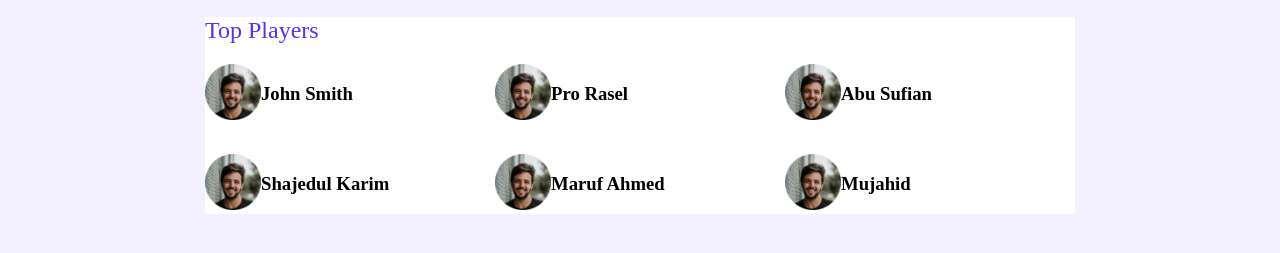
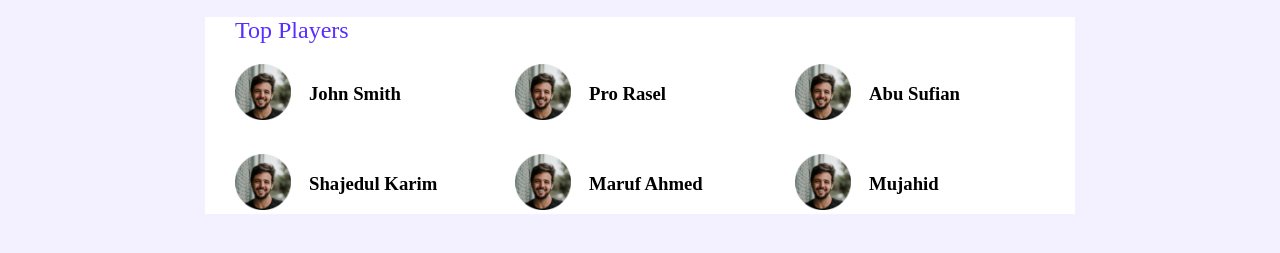
Before and after one commit to uh-shuvo/leader-board, a plain HTML site: page index.html in a window 1280 px wide. Shown: the part 67-320 px from the top of the page. Drawn offline with Linux system fonts and the light colour scheme.

Commit message:
top player added

```diff
--- a/index.html
+++ b/index.html
@@ -39,6 +39,7 @@
         <!-- top player start  -->
         <section class="container">
             <main>
+                <div class="top-players">
                     <h2 class="title-name">Top Players</h2>
                     <div class="players">
                         <div class="player">
@@ -66,6 +67,7 @@
                             <h3 class="player-name">Mujahid</h3>
                         </div>
                     </div>
+                </div>
             </main>
         </section>
         <!-- top player end -->
--- a/style.css
+++ b/style.css
@@ -76,6 +76,10 @@ main {
     background-color: #fff;
 }
 
+.top-players {
+    margin-left: 30px;
+}
+
 .title-name {
     font-size: 24px;
     font-weight: 500;
@@ -96,3 +100,7 @@ main {
     width: 56px;
     height: 56px;
 }
+
+.player-name {
+    margin-left: 18px;
+}
```
Lines whose indentation alone changed are shown as unchanged.
